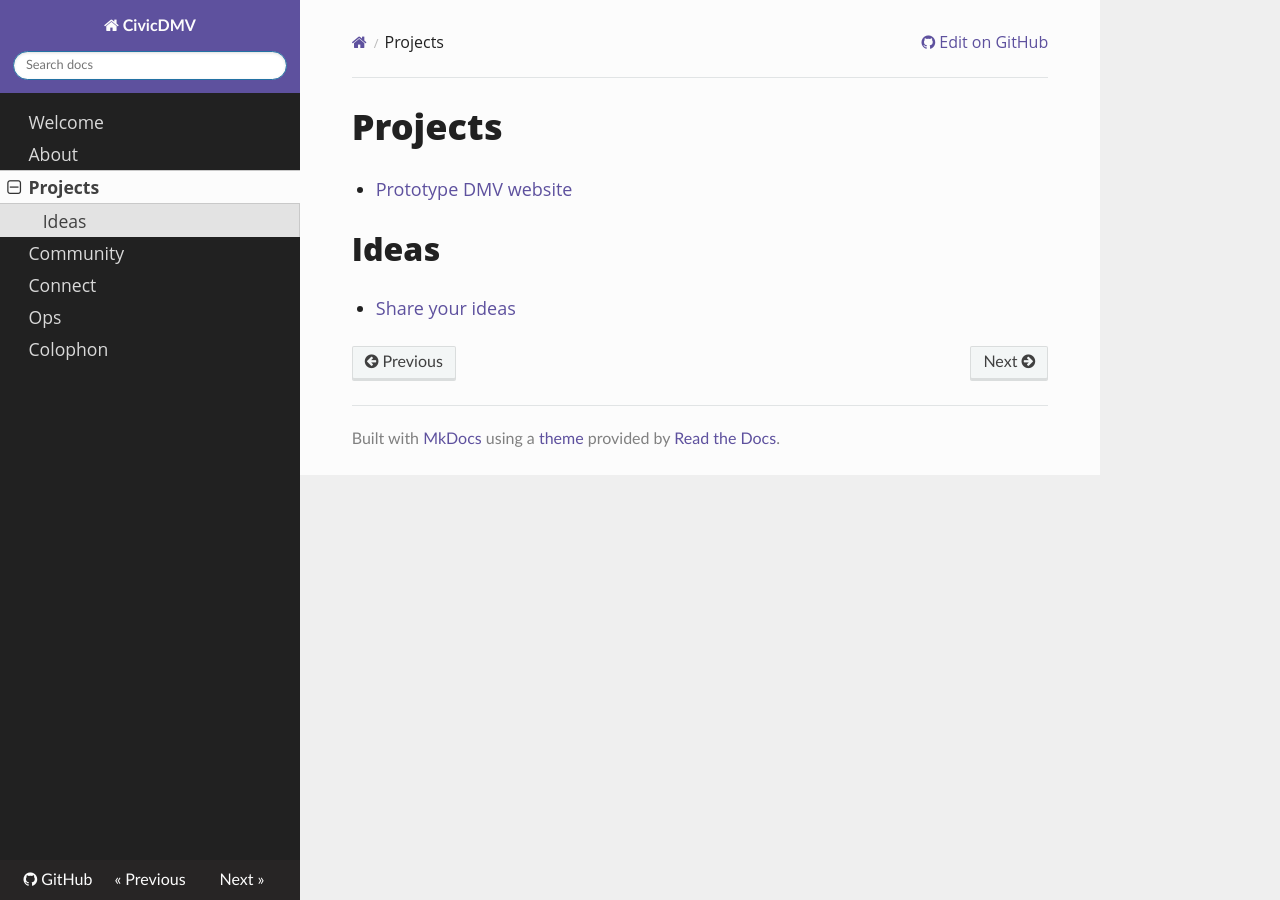
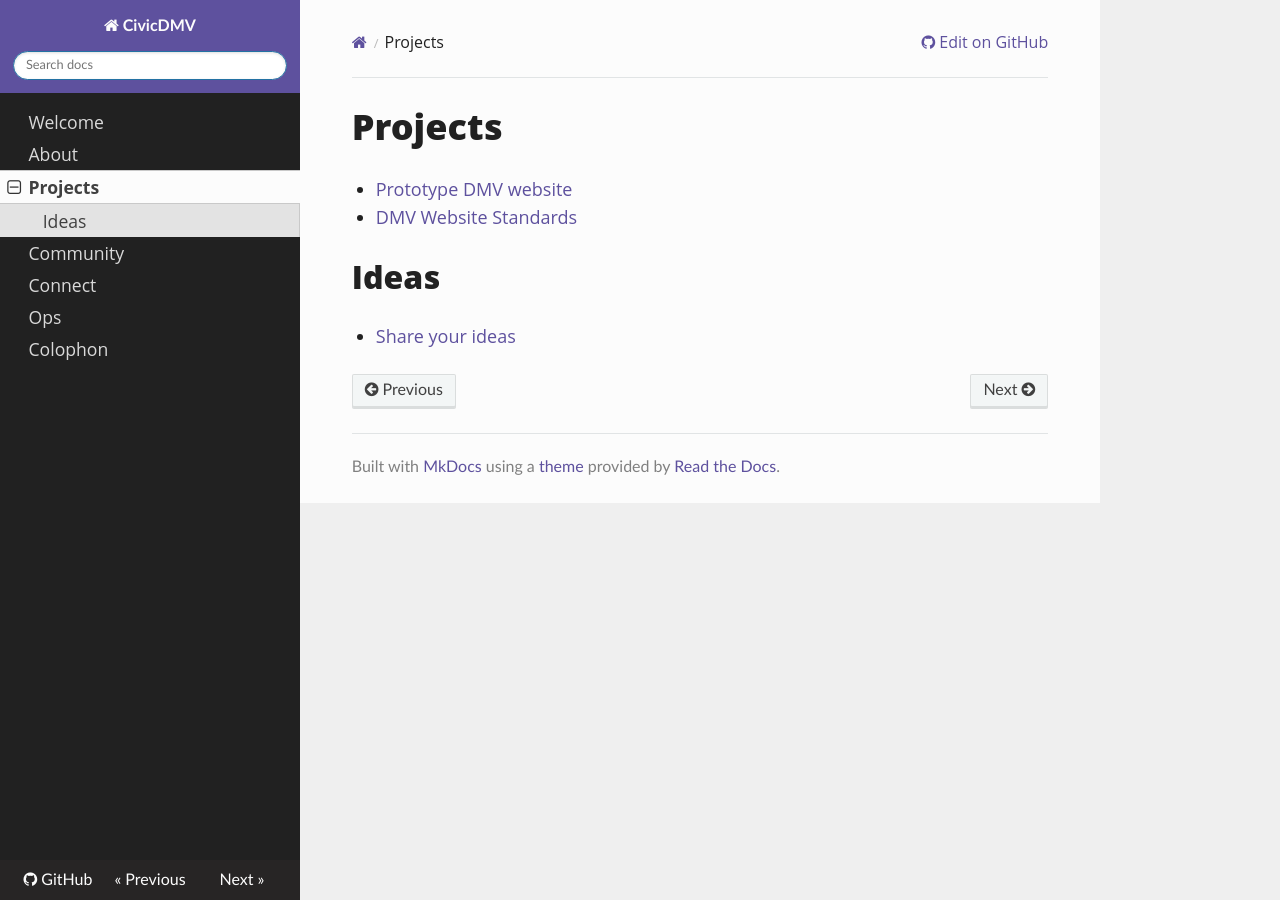
Before and after one commit to civicdmv/handbook, an MkDocs documentation site: the page built from docs/projects.md, in a window 1280 px wide. Built offline with MkDocs 1.6.1, drawn with Linux system fonts in a browser that asks for light colours; nearby versions of some CDN libraries; old or Windows-style settings are respelled for this version of MkDocs.

Commit message:
Update projects.md

```diff
--- a/docs/projects.md
+++ b/docs/projects.md
@@ -1,6 +1,7 @@
 # Projects
 
 * [Prototype DMV website](https://civicdmv.github.io/dmv-website/)
+* [DMV Website Standards](https://github.com/civicdmv/ops/issues/2)
 
 ## Ideas
 
```
